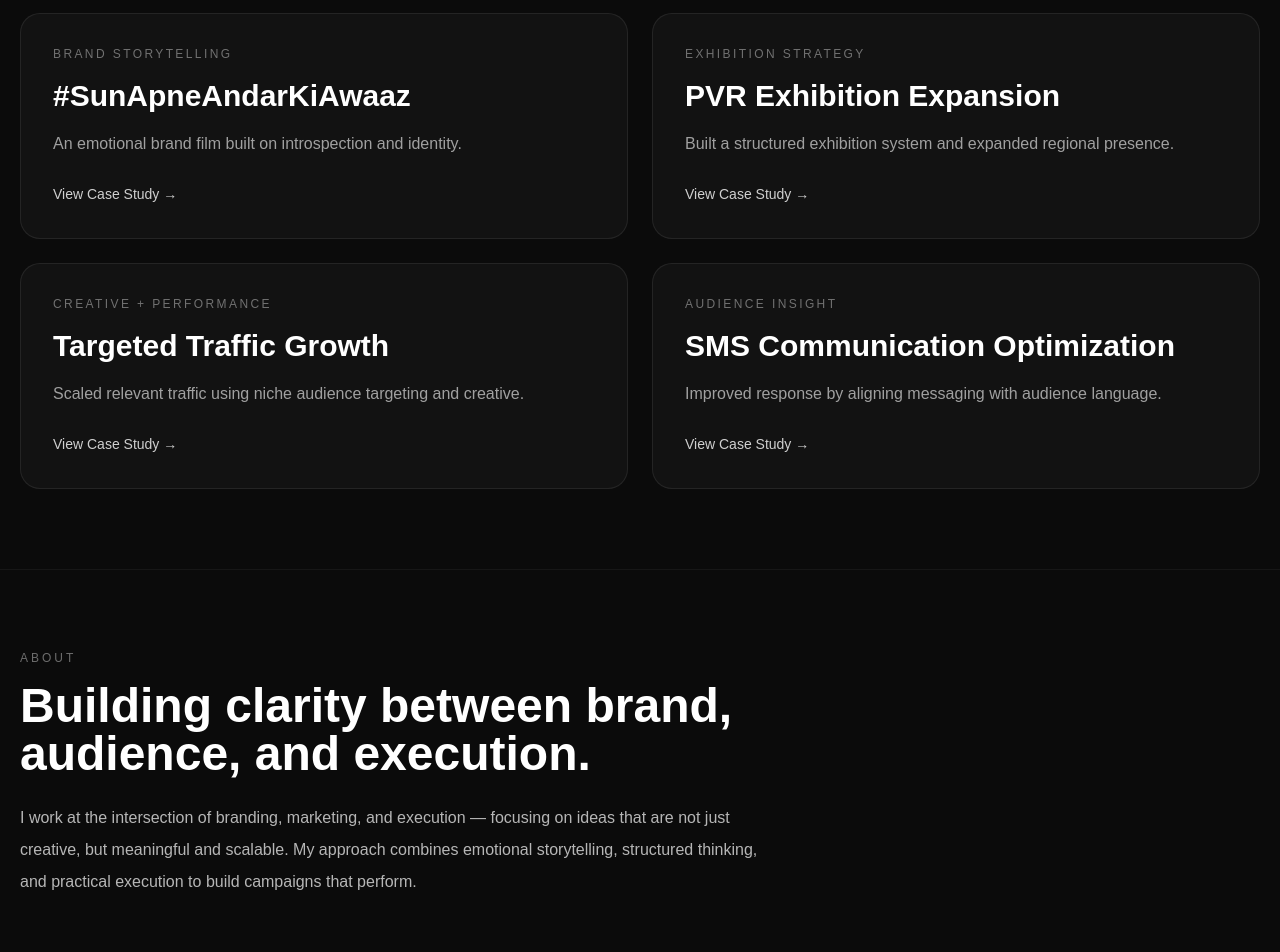
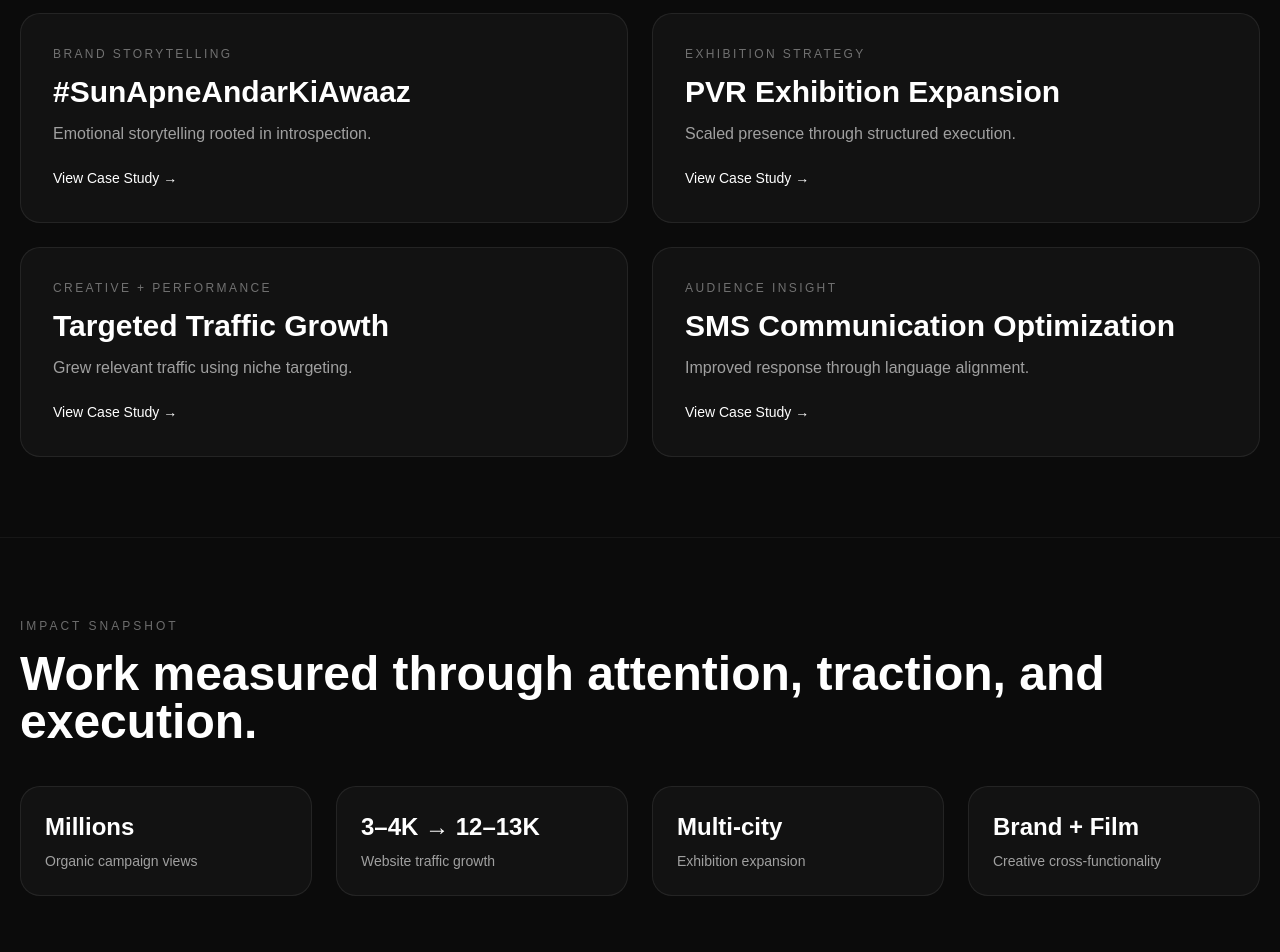
Before and after one commit to Ashutoshdwi/Ashutosh_Branding_Marketing_Professional, a Next.js app: page / in a window 1280 px wide. Shown: the part 580-1532 px from the top of the page. Built offline with nearby package versions, Linux system fonts and the light colour scheme.

Commit message:
Update page.tsx

```diff
--- a/app/page.tsx
+++ b/app/page.tsx
@@ -20,7 +20,7 @@
         </div>
       </section>
 
-      {/* WORK */}
+      {/* CASE STUDIES (SIMPLIFIED) */}
       <section className="section-space">
         <div className="container-main">
 
@@ -36,90 +36,74 @@
 
           <div className="grid grid-cols-1 md:grid-cols-2 gap-6">
 
-            {/* ACWO */}
-            <Link
-              href="/work/acwo-inner-voice"
-              className="group card-dark p-6 md:p-8 transition hover:border-white/20"
-            >
-              <p className="text-xs uppercase tracking-[0.2em] text-white/40 mb-4">
+            <Link href="/work/acwo-inner-voice" className="group card-dark p-6 md:p-8 hover:border-white/20">
+              <p className="text-xs uppercase tracking-[0.2em] text-white/40 mb-3">
                 Brand Storytelling
               </p>
 
-              <h3 className="text-2xl md:text-3xl font-semibold mb-4">
+              <h3 className="text-2xl md:text-3xl font-semibold mb-3">
                 #SunApneAndarKiAwaaz
               </h3>
 
-              <p className="text-white/60 leading-7 mb-6">
-                An emotional brand film built on introspection and identity.
+              <p className="text-white/60 mb-5">
+                Emotional storytelling rooted in introspection.
               </p>
 
-              <span className="text-sm text-white/80 group-hover:underline">
+              <span className="text-sm group-hover:underline">
                 View Case Study →
               </span>
             </Link>
 
-            {/* PVR EXHIBITION */}
-            <Link
-              href="/work/pvr-exhibitions"
-              className="group card-dark p-6 md:p-8 transition hover:border-white/20"
-            >
-              <p className="text-xs uppercase tracking-[0.2em] text-white/40 mb-4">
+            <Link href="/work/pvr-exhibitions" className="group card-dark p-6 md:p-8 hover:border-white/20">
+              <p className="text-xs uppercase tracking-[0.2em] text-white/40 mb-3">
                 Exhibition Strategy
               </p>
 
-              <h3 className="text-2xl md:text-3xl font-semibold mb-4">
+              <h3 className="text-2xl md:text-3xl font-semibold mb-3">
                 PVR Exhibition Expansion
               </h3>
 
-              <p className="text-white/60 leading-7 mb-6">
-                Built a structured exhibition system and expanded regional presence.
+              <p className="text-white/60 mb-5">
+                Scaled presence through structured execution.
               </p>
 
-              <span className="text-sm text-white/80 group-hover:underline">
+              <span className="text-sm group-hover:underline">
                 View Case Study →
               </span>
             </Link>
 
-            {/* TRAFFIC */}
-            <Link
-              href="/work/pvr-traffic-growth"
-              className="group card-dark p-6 md:p-8 transition hover:border-white/20"
-            >
-              <p className="text-xs uppercase tracking-[0.2em] text-white/40 mb-4">
+            <Link href="/work/pvr-traffic-growth" className="group card-dark p-6 md:p-8 hover:border-white/20">
+              <p className="text-xs uppercase tracking-[0.2em] text-white/40 mb-3">
                 Creative + Performance
               </p>
 
-              <h3 className="text-2xl md:text-3xl font-semibold mb-4">
+              <h3 className="text-2xl md:text-3xl font-semibold mb-3">
                 Targeted Traffic Growth
               </h3>
 
-              <p className="text-white/60 leading-7 mb-6">
-                Scaled relevant traffic using niche audience targeting and creative.
+              <p className="text-white/60 mb-5">
+                Grew relevant traffic using niche targeting.
               </p>
 
-              <span className="text-sm text-white/80 group-hover:underline">
+              <span className="text-sm group-hover:underline">
                 View Case Study →
               </span>
             </Link>
 
-            {/* SMS */}
-            <Link
-              href="/work/acwo-sms-optimization"
-              className="group card-dark p-6 md:p-8 transition hover:border-white/20"
-            >
-              <p className="text-xs uppercase tracking-[0.2em] text-white/40 mb-4">
+            <Link href="/work/acwo-sms-optimization" className="group card-dark p-6 md:p-8 hover:border-white/20">
+              <p className="text-xs uppercase tracking-[0.2em] text-white/40 mb-3">
                 Audience Insight
               </p>
 
-              <h3 className="text-2xl md:text-3xl font-semibold mb-4">
+              <h3 className="text-2xl md:text-3xl font-semibold mb-3">
                 SMS Communication Optimization
               </h3>
 
-              <p className="text-white/60 leading-7 mb-6">
-                Improved response by aligning messaging with audience language.
+              <p className="text-white/60 mb-5">
+                Improved response through language alignment.
               </p>
 
-              <span className="text-sm text-white/80 group-hover:underline">
+              <span className="text-sm group-hover:underline">
                 View Case Study →
               </span>
             </Link>
@@ -128,57 +112,86 @@
         </div>
       </section>
 
-      {/* ABOUT */}
+      {/* IMPACT SNAPSHOT */}
       <section className="section-space border-t border-white/5">
         <div className="container-main">
-          <div className="max-w-3xl">
+
           <p className="text-xs uppercase tracking-[0.25em] text-white/40 mb-4">
-              About
+            Impact Snapshot
           </p>
 
-            <h2 className="text-3xl md:text-5xl font-bold leading-tight mb-6">
-              Building clarity between brand, audience, and execution.
+          <h2 className="text-3xl md:text-5xl font-bold mb-10">
+            Work measured through attention, traction, and execution.
           </h2>
 
-            <p className="text-white/70 leading-8">
-              I work at the intersection of branding, marketing, and execution —
-              focusing on ideas that are not just creative, but meaningful and scalable.
-              My approach combines emotional storytelling, structured thinking, and
-              practical execution to build campaigns that perform.
+          <div className="grid grid-cols-1 md:grid-cols-2 lg:grid-cols-4 gap-6">
+
+            <div className="card-dark p-6">
+              <h3 className="text-2xl font-semibold mb-2">Millions</h3>
+              <p className="text-white/60 text-sm">Organic campaign views</p>
+            </div>
+
+            <div className="card-dark p-6">
+              <h3 className="text-2xl font-semibold mb-2">3–4K → 12–13K</h3>
+              <p className="text-white/60 text-sm">Website traffic growth</p>
+            </div>
+
+            <div className="card-dark p-6">
+              <h3 className="text-2xl font-semibold mb-2">Multi-city</h3>
+              <p className="text-white/60 text-sm">Exhibition expansion</p>
+            </div>
+
+            <div className="card-dark p-6">
+              <h3 className="text-2xl font-semibold mb-2">Brand + Film</h3>
+              <p className="text-white/60 text-sm">Creative cross-functionality</p>
+            </div>
+
+          </div>
+        </div>
+      </section>
+
+      {/* FILM SECTION */}
+      <section className="section-space border-t border-white/5">
+        <div className="container-main">
+
+          <p className="text-xs uppercase tracking-[0.25em] text-white/40 mb-4">
+            Film & Creative
           </p>
-          </div>
+
+          <h2 className="text-3xl md:text-5xl font-bold mb-6">
+            Beyond marketing — creative exposure
+          </h2>
+
+          <p className="text-white/70 max-w-2xl leading-8">
+            Experience working around film environments, storytelling formats,
+            and creative execution beyond traditional marketing roles.
+          </p>
+
         </div>
       </section>
 
       {/* CONTACT */}
       <section id="contact" className="section-space border-t border-white/5">
         <div className="container-main">
-          <div className="max-w-2xl">
+
           <p className="text-xs uppercase tracking-[0.25em] text-white/40 mb-4">
             Contact
           </p>
 
-            <h2 className="text-3xl md:text-5xl font-bold leading-tight mb-6">
+          <h2 className="text-3xl md:text-5xl font-bold mb-6">
             Let’s build something meaningful.
           </h2>
 
-            <div className="space-y-4 text-white/70">
-              <a
-                href="mailto:yourmail@email.com"
-                className="block hover:text-white"
-              >
+          <div className="space-y-3 text-white/70">
+            <a href="mailto:yourmail@email.com" className="block hover:text-white">
               yourmail@email.com
             </a>
 
-              <a
-                href="https://linkedin.com/in/yourprofile"
-                target="_blank"
-                className="block hover:text-white"
-              >
+            <a href="https://linkedin.com/in/yourprofile" target="_blank" className="block hover:text-white">
               linkedin.com/in/yourprofile
             </a>
           </div>
-          </div>
+
         </div>
       </section>
 
```
Lines whose indentation alone changed are shown as unchanged.
